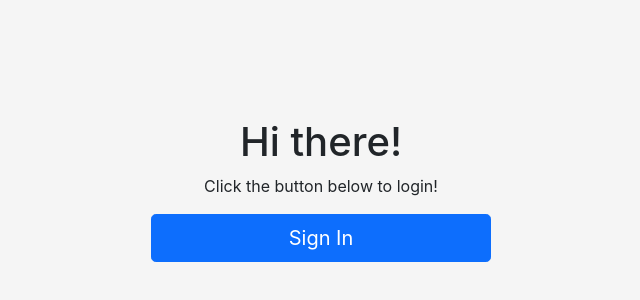
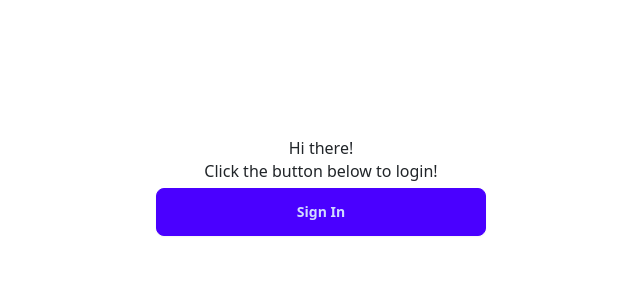
Before and after one commit to ursapictura/pet-health-dashboard, a Next.js app: page / in a window 1280 px wide. Shown: the part 170-470 px from the top of the page, without its empty margins (319-959 px from the left). Built offline with nearby package versions, Linux system fonts and the light colour scheme; no server answers.

Commit message:
DaisyUI installed and theme activated

```diff
--- a/components/NavBarAuth.js
+++ b/components/NavBarAuth.js
@@ -1,29 +1,34 @@
+/* eslint-disable @next/next/no-html-link-for-pages */
 /* eslint-disable jsx-a11y/anchor-is-valid */
 import React from 'react';
-import Link from 'next/link';
-import {
-  Navbar, Container, Nav, Button,
-} from 'react-bootstrap';
 import { signOut } from '../utils/auth';
 
 export default function NavBarAuth() {
   return (
-    <Navbar className="navbar navbar-custom">
-      <Container>
-        <Link passHref href="/">
-          <Navbar.Brand>Pet Companion</Navbar.Brand>
-        </Link>
-        <Navbar.Toggle aria-controls="responsive-navbar-nav" />
-        <Navbar.Collapse id="responsive-navbar-nav">
-          <Nav className="me-auto">
-            {/* CLOSE NAVBAR ON LINK SELECTION: https://stackoverflow.com/questions/72813635/collapse-on-select-react-bootstrap-navbar-with-nextjs-not-working */}
-            <Link passHref href="/">
-              <Nav.Link>Pets</Nav.Link>
-            </Link>
-            <Button variant="danger" onClick={signOut}>Sign Out</Button>
-          </Nav>
-        </Navbar.Collapse>
-      </Container>
-    </Navbar>
+    <div className="navbar bg-base-300" data-theme="emerald">
+      <div className="flex-1">
+        <a href="/" className="btn btn-ghost text-xl">Pet Companion</a>
+      </div>
+      <div className="flex-none">
+        <a href="/">
+          <button type="submit" className="btn btn-square btn-ghost">Pets</button>
+        </a>
+        <button type="submit" className="btn  btn-outline btn-accent sign-out" onClick={signOut}>Sign Out</button>
+        {/* <button type="button" aria-label="Save" className="btn btn-square btn-ghost icon-save">
+          <svg xmlns="http://www.w3.org/2000/svg" fill="none" viewBox="0 0 24 24" className="inline-block w-5 h-5 stroke-current"><path strokeLinecap="round" strokeLinejoin="round" strokeWidth="2" d="M5 12h.01M12 12h.01M19 12h.01M6 12a1 1 0 11-2 0 1 1 0 012 0zm7 0a1 1 0 11-2 0 1 1 0 012 0zm7 0a1 1 0 11-2 0 1 1 0 012 0z" /></svg>
+        </button> */}
+      </div>
+    </div>
+
+  // <Navbar.Toggle aria-controls="responsive-navbar-nav" />
+  // <Navbar.Collapse id="responsive-navbar-nav">
+  //   <Nav className="me-auto">
+  //     {/* CLOSE NAVBAR ON LINK SELECTION: https://stackoverflow.com/questions/72813635/collapse-on-select-react-bootstrap-navbar-with-nextjs-not-working */}
+  //     <Link passHref href="/">
+  //       <Nav.Link>Pets</Nav.Link>
+  //     </Link>
+  //     <Button variant="danger" onClick={signOut}>Sign Out</Button>
+  //   </Nav>
+  // </Navbar.Collapse>
   );
 }
--- a/components/PetCard.js
+++ b/components/PetCard.js
@@ -1,5 +1,3 @@
-import { Card, Button } from 'react-bootstrap';
-import Link from 'next/link';
 import { PropTypes } from 'prop-types';
 import { deletePet } from '../api/petData';
 
@@ -11,32 +9,34 @@ export default function PetCard({ petObj, onUpdate, location }) {
   };
 
   return (
-    <Card border="success" style={{ width: '18rem', margin: '10px' }}>
-      <Card.Img variant="top" src={petObj.image} alt={petObj.name} />
-      <Card.Body>
-        <Card.Title>{petObj.name}</Card.Title>
+    <div className="card w-96 glass pet-card">
+      <figure className="px-10 pt-10"><img src={petObj.image} alt={petObj.name} /></figure>
+      <div className="card-body">
+        <h2 className="card-title">{petObj.name}</h2>
         <h4>{petObj.breed}</h4>
         <h5>Microchip: {petObj.microchip}</h5>
         <h5>DOB: {petObj.birthday}</h5>
         <h5>Insurance: {petObj.insurance}</h5>
         <h5>{petObj.appearance}</h5>
         {/* DYNAMIC LINK TO VIEW THE PET DASHBOARD  */}
+        <div className="btn-container">
           {location === 'index'
             ? (
-            <Link href={`/pet/${petObj.firebaseKey}`} passHref>
-              <Button variant="primary" className="m-2">VIEW</Button>
-            </Link>
+              <a href={`/pet/${petObj.firebaseKey}`}>
+                <button type="submit" className="btn btn-outline btn-primary">VIEW</button>
+              </a>
             )
             : '' }
           {/* DYNAMIC LINK TO EDIT THE PET DETAILS  */}
-        <Link href={`/pet/edit/${petObj.firebaseKey}`} passHref>
-          <Button variant="info">EDIT</Button>
-        </Link>
-        <Button variant="danger" onClick={removeThisPet} className="m-2">
+          <a href={`/pet/edit/${petObj.firebaseKey}`}>
+            <button type="submit" className="btn btn-outline btn-secondary">EDIT</button>
+          </a>
+          <button type="submit" className="btn btn-outline btn-accent" onClick={removeThisPet}>
             REMOVE
-        </Button>
-      </Card.Body>
-    </Card>
+          </button>
+        </div>
+      </div>
+    </div>
   );
 }
 
--- a/components/WeightChart.js
+++ b/components/WeightChart.js
@@ -25,28 +25,28 @@ export default function WeightChart({ weights }) {
         const date = new Date(timestamp);
         return date.toLocaleDateString();
       });
-      console.warn(formattedDates);
-      console.warn(weightNum);
-      const weightNumDates = weightNum.map((timestamp) => {
-        const date = new Date(timestamp);
-        return date;
-      });
+      // console.warn(formattedDates);
+      // console.warn(weightNum);
+      // const weightNumDates = weightNum.map((timestamp) => {
+      //   const date = new Date(timestamp);
+      //   return date;
+      // });
 
       // Returns an array of dates between the two dates
-      const getDatesBetween = (startDate, endDate) => {
-        const dates = [];
-        const dateFormat = new Intl.DateTimeFormat('en-US', { month: '2-digit', day: '2-digit', year: 'numeric' });
+      // const getDatesBetween = (startDate, endDate) => {
+      //   const dates = [];
+      //   const dateFormat = new Intl.DateTimeFormat('en-US', { month: '2-digit', day: '2-digit', year: 'numeric' });
 
-        const currentDate = new Date(startDate);
+      //   const currentDate = new Date(startDate);
 
-        while (currentDate <= endDate) {
-          dates.push(dateFormat.format(currentDate));
+      //   while (currentDate <= endDate) {
+      //     dates.push(dateFormat.format(currentDate));
 
-          currentDate.setDate(currentDate.getDate() + 1);
-        }
+      //     currentDate.setDate(currentDate.getDate() + 1);
+      //   }
 
-        return dates;
-      };
+      //   return dates;
+      // };
 
       // console.warn(getDatesBetween(weightNumDates[0], weightNumDates[weightNumDates.length - 1]));
 
@@ -61,7 +61,7 @@ export default function WeightChart({ weights }) {
         chartRef.current.chartInstance = new Chart(ctx, {
           type: 'line',
           data: {
-            labels: getDatesBetween(weightNumDates[0], weightNumDates[weightNumDates.length - 1]),
+            labels: formattedDates,
             datasets: [{
               label: 'Weight',
               data: weightData,
--- a/package.json
+++ b/package.json
@@ -29,6 +29,8 @@
     "react-dom": "17.0.2"
   },
   "devDependencies": {
+    "autoprefixer": "^10.4.19",
+    "daisyui": "^4.11.1",
     "eslint": "^7.32.0",
     "eslint-config-airbnb": "^18.2.1",
     "eslint-config-next": "11.1.2",
@@ -40,6 +42,8 @@
     "eslint-plugin-react-hooks": "^4.2.0",
     "husky": "^7.0.2",
     "lint-staged": "^11.1.2",
-    "prettier": "^2.4.1"
+    "postcss": "^8.4.38",
+    "prettier": "^2.4.1",
+    "tailwindcss": "^3.4.3"
   }
 }
--- a/pages/index.js
+++ b/pages/index.js
@@ -23,7 +23,7 @@ function Home() {
       <Link href="/pet/new" passHref>
         <Button style={{ display: 'block', margin: '10px auto' }}>Add A Pet</Button>
       </Link>
-      <div className="d-flex flex-wrap">
+      <div className="card-container">
         {pets.map((pet) => (
           <PetCard key={pet.firebaseKey} petObj={pet} onUpdate={getAllThePets} location="index" />
         ))}
--- /dev/null
+++ b/postcss.config.js
@@ -0,0 +1,6 @@
+module.exports = {
+  plugins: {
+    tailwindcss: {},
+    autoprefixer: {},
+  },
+}
--- a/styles/globals.css
+++ b/styles/globals.css
@@ -1,11 +1,12 @@
 @import 'bootstrap/dist/css/bootstrap.css';
+@tailwind base;
+@tailwind components;
+@tailwind utilities;
 
 html,
 body {
   padding: 0;
   margin: 0;
-  font-family: -apple-system, BlinkMacSystemFont, Segoe UI, Roboto, Oxygen,
-    Ubuntu, Cantarell, Fira Sans, Droid Sans, Helvetica Neue, sans-serif;
 }
 
 a {
@@ -17,12 +18,22 @@ a {
   box-sizing: border-box;
 }
 
-body {
-  background-color: #f5f5f5;
+.container, .navbar {
+  background-color: white;
+  justify-content: space-evenly;
+}
+
+.navbar {
+  border-bottom: 2px solid rgb(206, 206, 206);
 }
 
 .home {
   margin-top: 30px;
+}
+.card-container {
+  display: flex;
+  flex-wrap: wrap;
+  justify-content: center;
 }
 
 .dashboard {
@@ -39,17 +50,21 @@ body {
   grid-row-end: 3;
 }
 
+.pet-card {
+  margin: 15px;
+}
+
 .chart {
   grid-column-start: 2;
   grid-column-end: 4;
   grid-row-start: 1;
 }
 
-.navbar-custom {
-  background-color: rgb(103, 30, 126);
-  color: whitesmoke;
+.btn-container {
+  display: flex;
+  justify-content: center;
 }
 
-.navbar-brand {
-  color: whitesmoke;
+.btn {
+  margin: 5px;
 }
--- /dev/null
+++ b/tailwind.config.js
@@ -0,0 +1,19 @@
+/** @type {import('tailwindcss').Config} */
+module.exports = {
+  content: [
+    './src/**/*.{js,ts,jsx,tsx}',
+    './app/**/*.{js,ts,jsx,tsx,mdx}',
+    './utils/**/*.{js,ts,jsx,tsx,mdx}',
+    './pages/**/*.{js,ts,jsx,tsx,mdx}',
+    './components/**/*.{js,ts,jsx,tsx,mdx}',
+  ],
+  theme: {
+    extend: {},
+  },
+  daisyui: {
+    themes: ['light', 'dark', 'emerald'],
+  },
+  plugins: [
+    require('daisyui'),  // eslint-disable-line
+  ],
+};
--- a/utils/ViewDirector.js
+++ b/utils/ViewDirector.js
@@ -17,7 +17,7 @@ const ViewDirectorBasedOnUserAuthStatus = ({ component: Component, pageProps })
     return (
       <>
         <NavBarAuth /> {/* NavBar only visible if user is logged in and is in every view */}
-        <div className="container">
+        <div className="container" data-theme="emerald">
           <Component {...pageProps} />
         </div>
       </>
```
Lines whose indentation alone changed are shown as unchanged.
